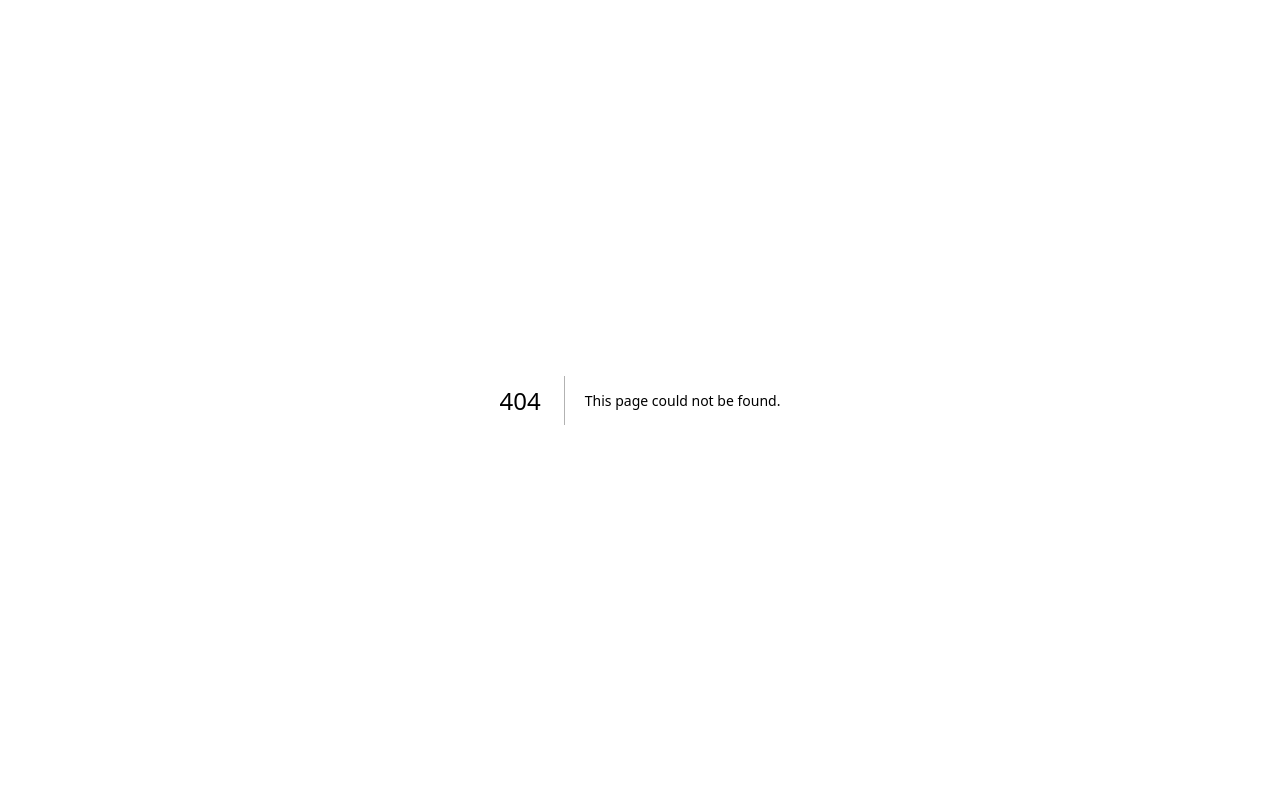
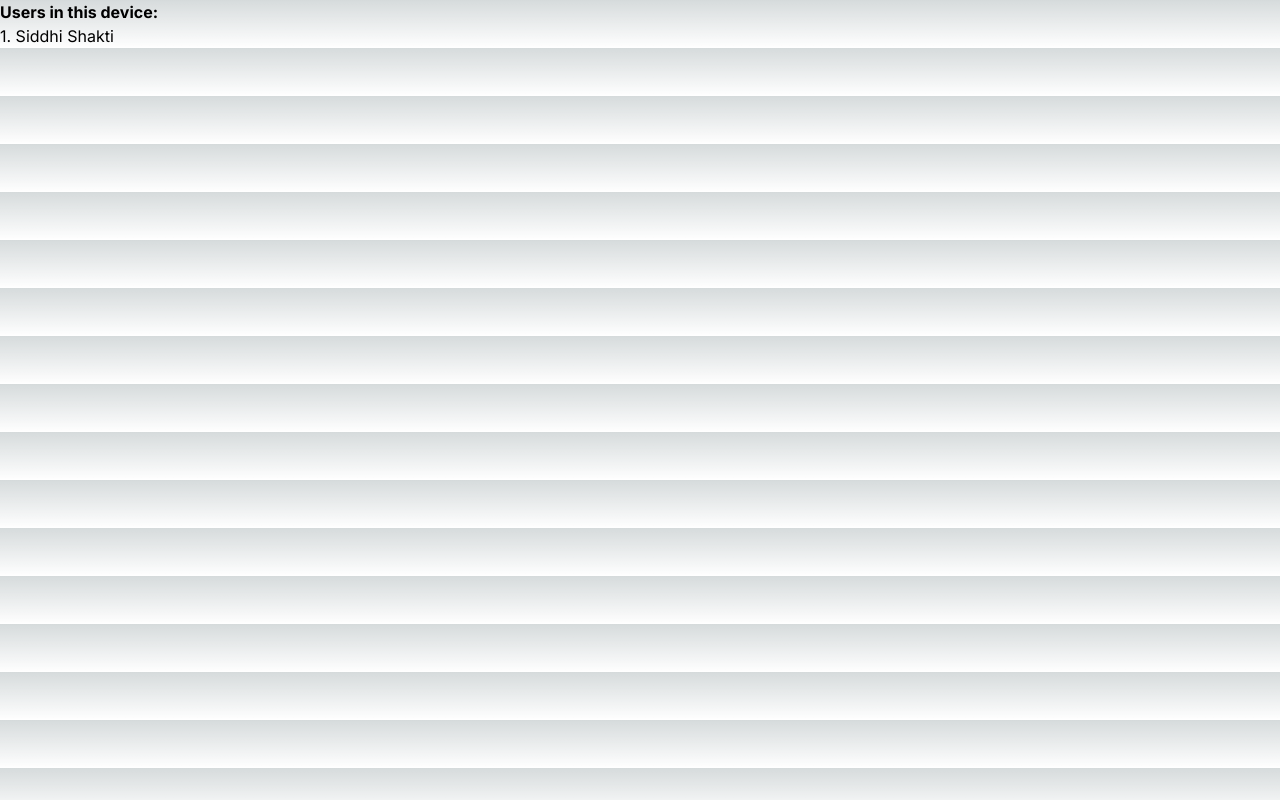
Before and after one commit to sshakti93/project-one, a Next.js app: page /users in a window 1280 px wide. Before the commit this address had no page. Built offline with nearby package versions, Linux system fonts and the light colour scheme.

Commit message:
feat: added a link to access user profiles

```diff
--- a/src/app/page.tsx
+++ b/src/app/page.tsx
@@ -1,8 +1,15 @@
 import React from 'react'
+
+
 
 const MainPage = () => {
   return (
-    <div>MainPage</div>
+    <div>
+      MainPage
+      <link href="/users">Users</link>
+      </div>
+
+
   )
 }
 
--- /dev/null
+++ b/src/app/users/page.tsx
@@ -0,0 +1,15 @@
+import React from 'react'
+
+const Users = () => {
+  return (
+    <div>
+        <h1><strong>Users in this device:
+    </strong>
+    </h1>
+    <p>1. Siddhi Shakti</p>
+
+    </div>
+  )
+}
+
+export default Users
```
